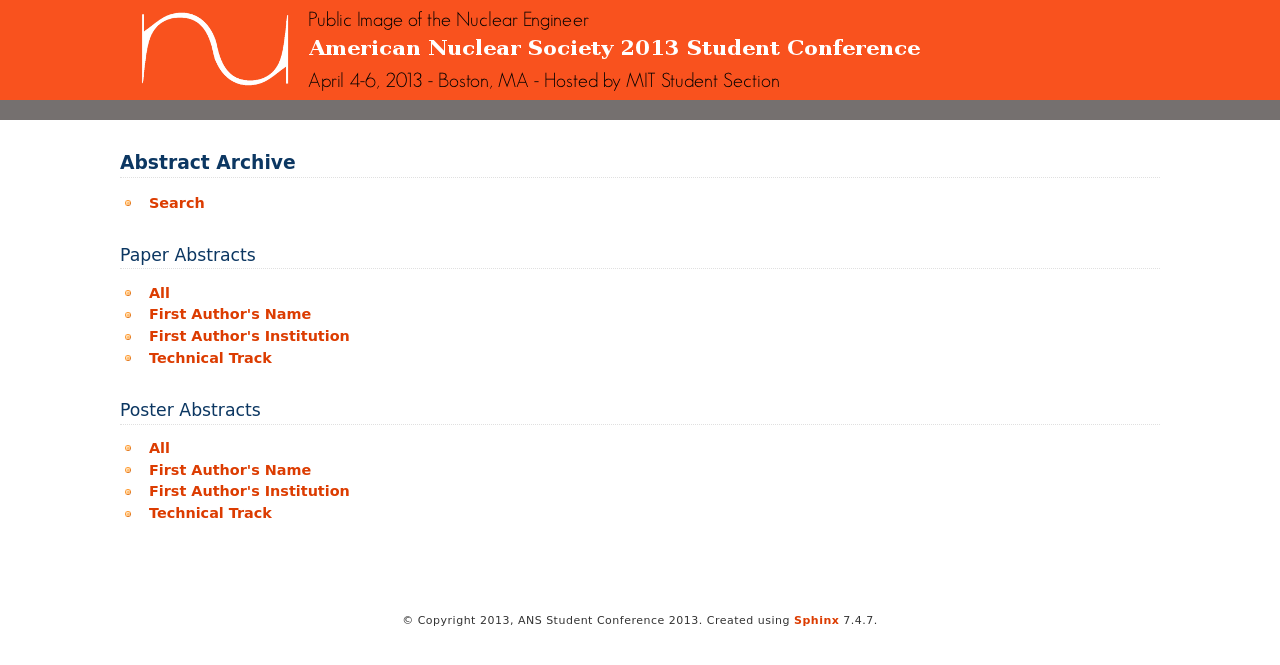
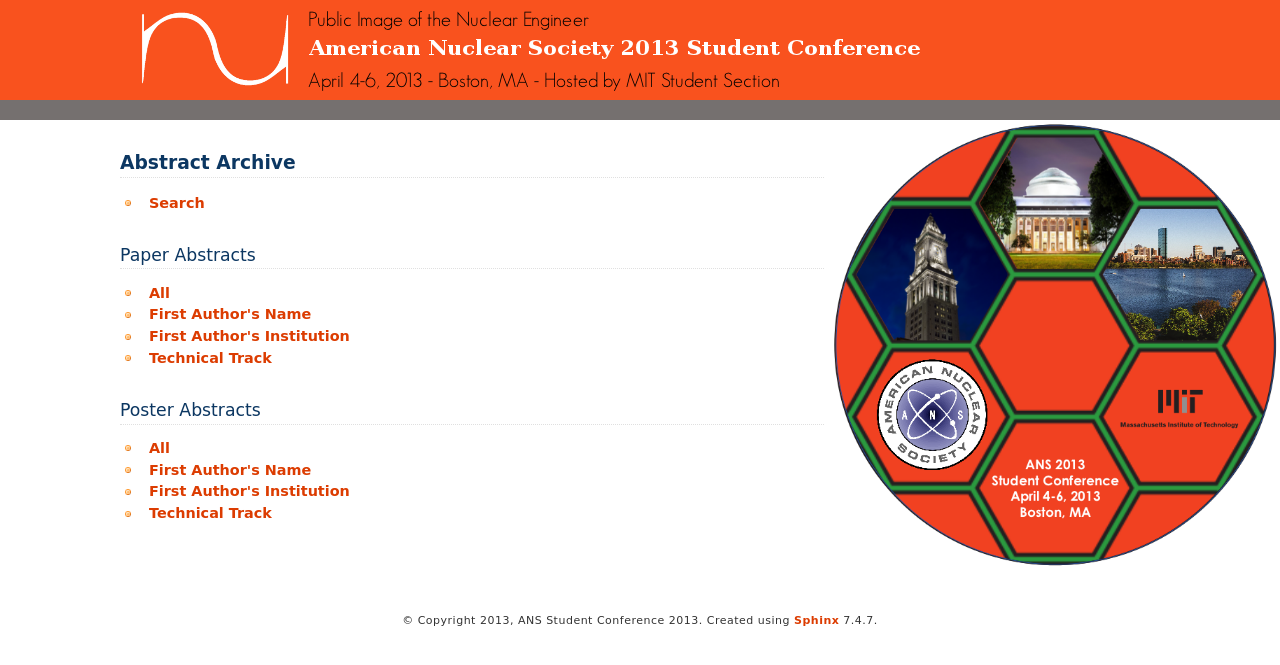
Before and after one commit to bhermanmit/ans_cd, a Sphinx documentation site: the page built from source/index.rst, in a window 1280 px wide. Shown: the top 665 px of the page. Built offline with Sphinx 7.4.7, drawn with Linux system fonts in a browser that asks for light colours.

Commit message:
added cd cover and iso creation

```diff
--- a/data_processed_final.csv
+++ b/data_processed_final.csv
@@ -123,7 +123,7 @@
 264;Boris;Hombourger;Paul Scherrer Institute;PSI;7;1;Study of a Closed Thorium-232 Fuel Cycle Molten Salt Reactor Core in Different Spectra;
 265;Daniel;Abercrombie;Pennsylvania State University;PSU;20;1;Development of a Deterministic Multi-Group Diffusion Code for a Molten Salt Reactor;
 266;Gregory;Moffitt;University of Utah;UTAH;2;1;MCNP5 Based Neutron Source Modeling for BNCT;
-267;Aaron;Horwood;United States Military Academy;USMA;19;0;Unmanned Lighter-Than-Air Vehicle For Remote Radiological Survey;Poster??
+267;Aaron;Horwood;United States Military Academy;USMA;19;1;Unmanned Lighter-Than-Air Vehicle For Remote Radiological Survey;Poster??
 268;Sandra;Bogetic;Paul Scherrer Institute;PSI;20;1;Comparison of U.S. NRC PARCS Against Studsvik Simulate-3 Core Simulator for Modeling and Analysis of Swiss PWRs;
 269;Chris;Antweiler;United States Military Academy;USMA;18;0;Material Optimization of the Dry Cask Storage System: A Comparison of Attenuation Coefficients;
 270;Gregory;Moffitt;University of Utah;Utah;0;1;MCNPX Modeling of the Fast Neutron Beam at the University of Washington;
--- a/source/_static/haiku.css
+++ b/source/_static/haiku.css
@@ -213,6 +213,11 @@
     color: #ff4500;
 }
 
+img.front-img {
+  position: absolute;
+  right: 0px;
+  top: 120px;
+}
 
 /* Haiku User Guide styles and layout */
 
--- a/source/index.rst
+++ b/source/index.rst
@@ -26,3 +26,7 @@
     First Author's Name <poster_author>
     First Author's Institution <poster_inst>
     Technical Track <poster_track>
+
+.. image:: img/cd_cover_MIT.png
+  :height: 450px
+  :class: front_img
```
Also changed, not shown: source/img/cd_cover_MIT.png (added), 1 other file.
